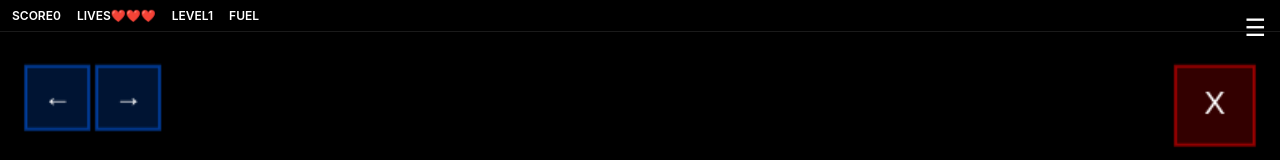
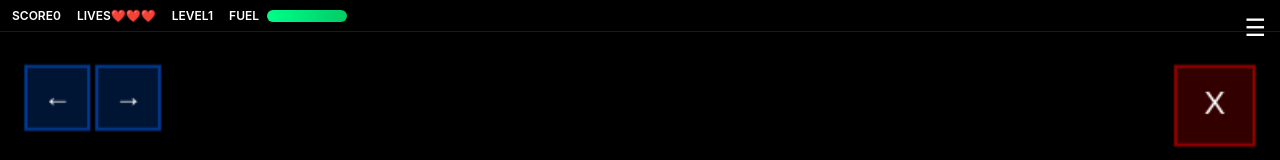
Before and after one commit to rubo77/interludious, a React (Vite) app: page / in a window 1280 px wide. Both pictures are taken after a click on the button "START GAME". Shown: the top 160 px of the page. Built offline with nearby package versions, Linux system fonts and the light colour scheme; no server answers.

Commit message:
Add fuel bar to HUD
- Added visual fuel bar next to FUEL label in HUD
- Bar width shows current fuel percentage
- Bar color is green when fuel > 30%, red when fuel <= 30%
- Smooth transition for width changes
- Fuel level is now visually displayed in the HUD

```diff
--- a/src/App.jsx
+++ b/src/App.jsx
@@ -184,7 +184,12 @@ function App() {
               <span style={{ fontWeight: '600', whiteSpace: 'nowrap' }}>SCORE{score}</span>
               <span style={{ fontWeight: '600', whiteSpace: 'nowrap' }}>LIVES{'❤️'.repeat(lives)}</span>
               <span style={{ fontWeight: '600', whiteSpace: 'nowrap' }}>LEVEL{level}</span>
-              <span style={{ fontWeight: '600', whiteSpace: 'nowrap' }}>FUEL</span>
+              <div style={{ display: 'flex', alignItems: 'center', gap: '8px' }}>
+                <span style={{ fontWeight: '600', whiteSpace: 'nowrap' }}>FUEL</span>
+                <div style={{ width: '80px', height: '12px', background: 'rgba(255, 255, 255, 0.2)', borderRadius: '6px', overflow: 'hidden' }}>
+                  <div style={{ width: `${fuel}%`, height: '100%', background: fuel > 30 ? 'linear-gradient(90deg, #00ff88, #00cc66)' : 'linear-gradient(90deg, #ff4444, #cc0000)', transition: 'width 0.3s ease' }} />
+                </div>
+              </div>
             </div>
           </div>
 
```
